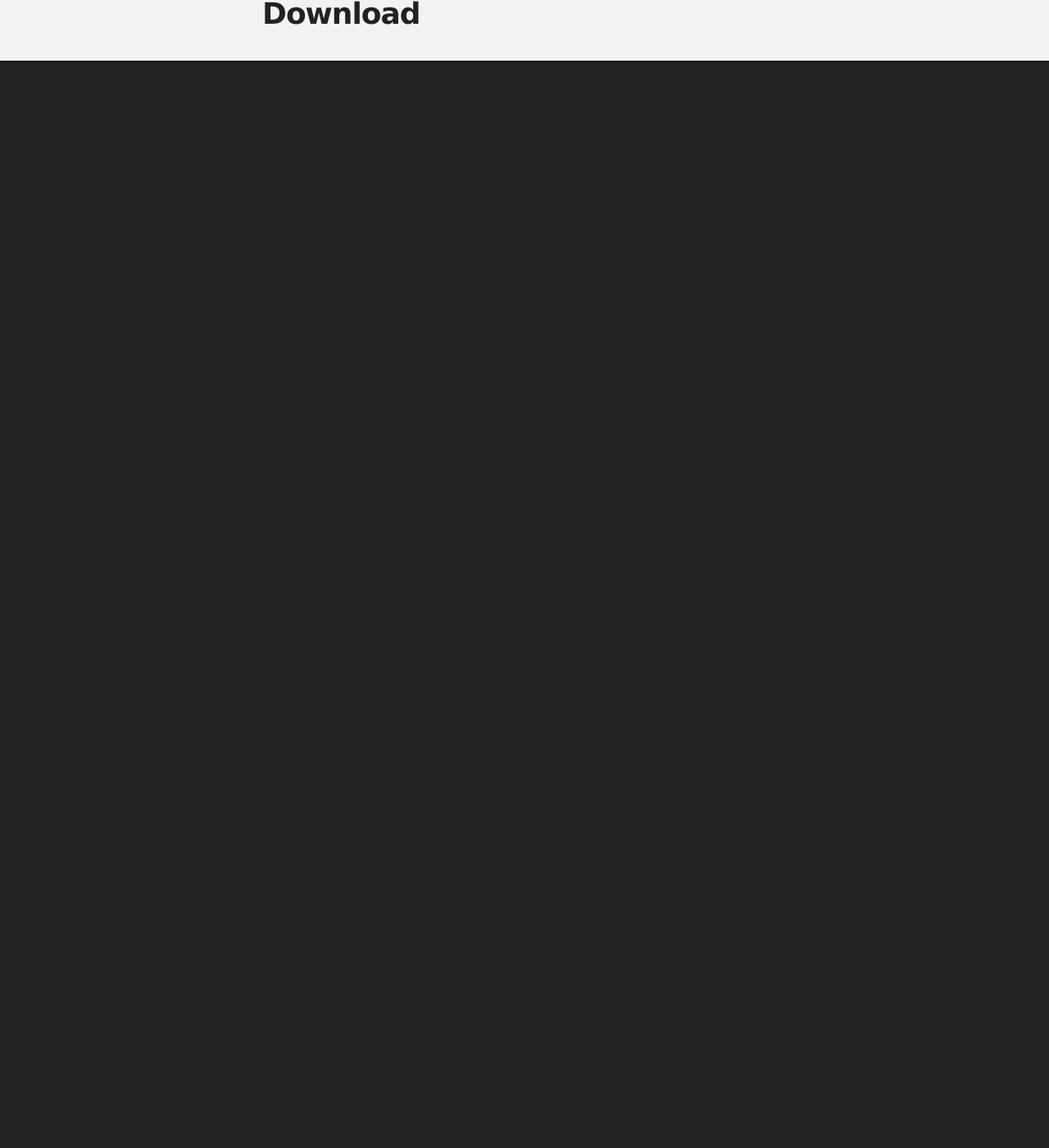
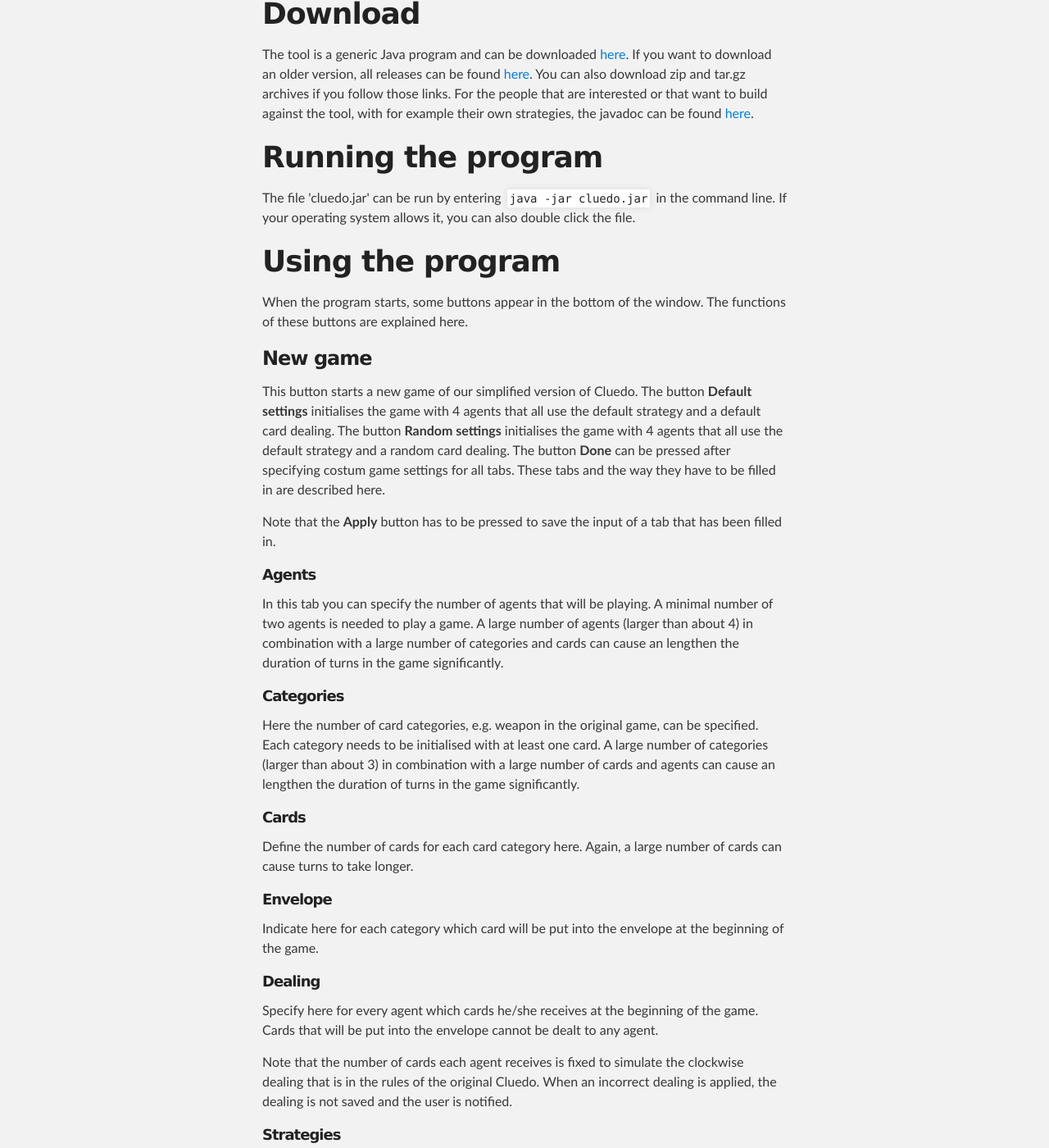
Before and after one commit to rmellema/Cluedo, a Jekyll site: the page built from download.html, in a window 1280 px wide and 1400 px high, scrolled down 270 px. Shown: the whole window at 82% size. Built offline with Jekyll 4.4.1, drawn with Linux system fonts in a browser that asks for light colours; before the commit the page ends 900 px from its top, so only the background shows below that; some of the changed text lies outside the part shown.

Commit message:
Wrote the downloads page

```diff
--- a/download.html
+++ b/download.html
@@ -2,3 +2,47 @@
 title: Download
 layout: default
 ---
+<p>The tool is a generic Java program and can be downloaded <a
+  href="https://github.com/rmellema/Cluedo/releases/tag/V0.1">here</a>. If you
+want to download an older version, all releases can be found <a
+  href="https://github.com/rmellema/Cluedo/releases">here</a>. You can also
+download zip and tar.gz archives if you follow those links. For the people that
+are interested or that want to build against the tool, with for example their
+own strategies, the javadoc can be found <a
+  href="./docs/index.html">here</a>.</p>
+<h1 id="running-the-program">Running the program</h1>
+<p>The file 'cluedo.jar' can be run by entering <code>java -jar cluedo.jar</code> in the command line. If your operating system allows it, you can also double click the file.</p>
+<h1 id="using-the-program">Using the program</h1>
+<p>When the program starts, some buttons appear in the bottom of the window. The functions of these buttons are explained here.</p>
+<h3 id="new-game">New game</h3>
+<p>This button starts a new game of our simplified version of Cluedo. The button <strong>Default settings</strong> initialises the game with 4 agents that all use the default strategy and a default card dealing. The button <strong>Random settings</strong> initialises the game with 4 agents that all use the default strategy and a random card dealing. The button <strong>Done</strong> can be pressed after specifying costum game settings for all tabs. These tabs and the way they have to be filled in are described here.</p>
+<p>Note that the <strong>Apply</strong> button has to be pressed to save the input of a tab that has been filled in.</p>
+<h5 id="agents">Agents</h5>
+<p>In this tab you can specify the number of agents that will be playing. A minimal number of two agents is needed to play a game. A large number of agents (larger than about 4) in combination with a large number of categories and cards can cause an lengthen the duration of turns in the game significantly.</p>
+<h5 id="categories">Categories</h5>
+<p>Here the number of card categories, e.g. weapon in the original game, can be specified. Each category needs to be initialised with at least one card. A large number of categories (larger than about 3) in combination with a large number of cards and agents can cause an lengthen the duration of turns in the game significantly.</p>
+<h5 id="cards">Cards</h5>
+<p>Define the number of cards for each card category here. Again, a large number of cards can cause turns to take longer.</p>
+<h5 id="envelope">Envelope</h5>
+<p>Indicate here for each category which card will be put into the envelope at the beginning of the game.</p>
+<h5 id="dealing">Dealing</h5>
+<p>Specify here for every agent which cards he/she receives at the beginning of the game. Cards that will be put into the envelope cannot be dealt to any agent.</p>
+<p>Note that the number of cards each agent receives is fixed to simulate the clockwise dealing that is in the rules of the original Cluedo. When an incorrect dealing is applied, the dealing is not saved and the user is notified.</p>
+<h5 id="strategies">Strategies</h5>
+<p>The strategies that the agents play have to be filled in here. An agent has
+different strategies for the different situations it gets into during the game.
+These situations are: Making a suspicion, responding to the suspicions of other
+players and making an accusation. The strategies for these situations are
+described in the <a href="./strategies.html">Strategies</a> tab on our website.</p>
+<p>When for a specific agent, a checkbox behind a specific situation in the <strong>Manipulate</strong> collumn is selected, the user will get the option to manipulate the actions of that agent when it gets into that situation.</p>
+<h3 id="restart">Restart</h3>
+<p>This button can be used to start a game with the same settings as the game that is currently being played or has just been finished.</p>
+<h3 id="step">Step</h3>
+<p>When this button is pressed, the next agent makes a suspicion and the other players respond to it. Note that the respond strategy can only be manipulated when an agent has multiple was to respond to a suspicion. When an agent has shown a card to the agent making the suspicion or no agent was able to respond, the agent making the suspicion has the possibility of making an accusation. When an agent gets an accusation wrong, it is no longer allowed to make suspicions or accusations.</p>
+<p>Also note that the first turn can take a few minutes, the turns after that should progress faster.</p>
+<h3 id="round">Round</h3>
+<p>This button performs steps until it is the turn of agent #1 to make a suspicion.</p>
+<h3 id="game">Game</h3>
+<p>Pressing this button causes the game to perform rounds until the game is over.</p>
+<h3 id="clear-output">Clear output</h3>
+<p>This button clears the output text panel.</p>
```
